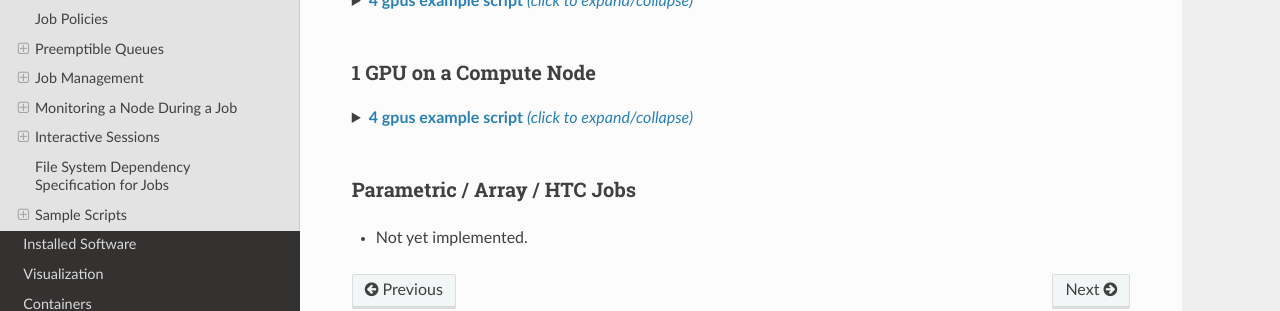
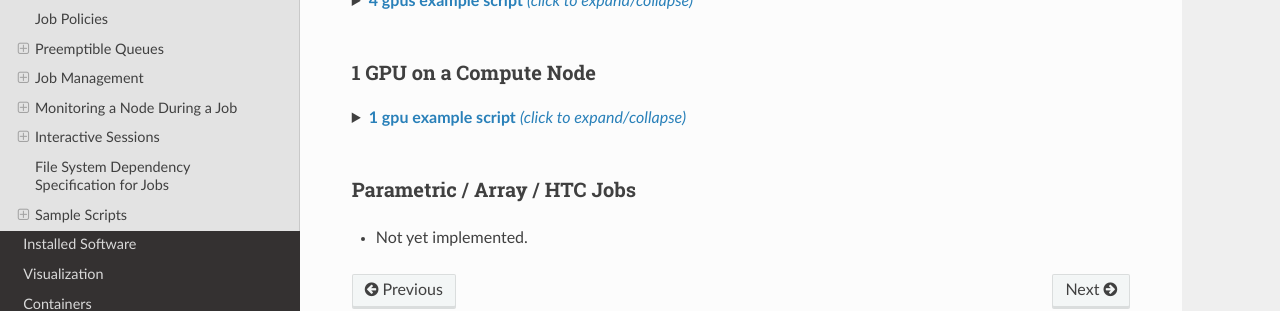
Before and after one commit to ncsa/Delta_doc, a Sphinx documentation site: the page built from docs/source/user_guide/running_jobs.rst, in a window 1280 px wide and 900 px high, scrolled down 15283 px. Shown: the part 460-771 px from the top of the window. Built offline with Sphinx 7.4.7 and the Read the Docs theme 2.0.0, drawn with Linux system fonts in a browser that asks for light colours.

Commit message:
fixed summary for 1 gpu job

```diff
--- a/docs/source/user_guide/running_jobs.rst
+++ b/docs/source/user_guide/running_jobs.rst
@@ -900,7 +900,7 @@ Hybrid (MPI + OpenMP or MPI+X) on CPU Nodes
 .. raw:: html
 
    <details>
-   <summary><a><b>4 gpus example script</b> <i>(click to expand/collapse)</i></a></summary>
+   <summary><a><b>1 gpu example script</b> <i>(click to expand/collapse)</i></a></summary>
 
 .. code-block::
 
```
